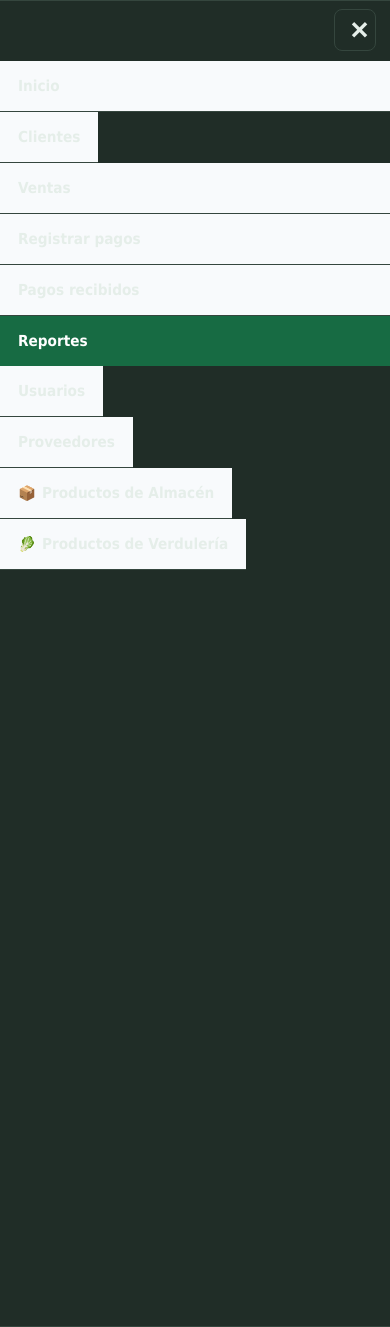
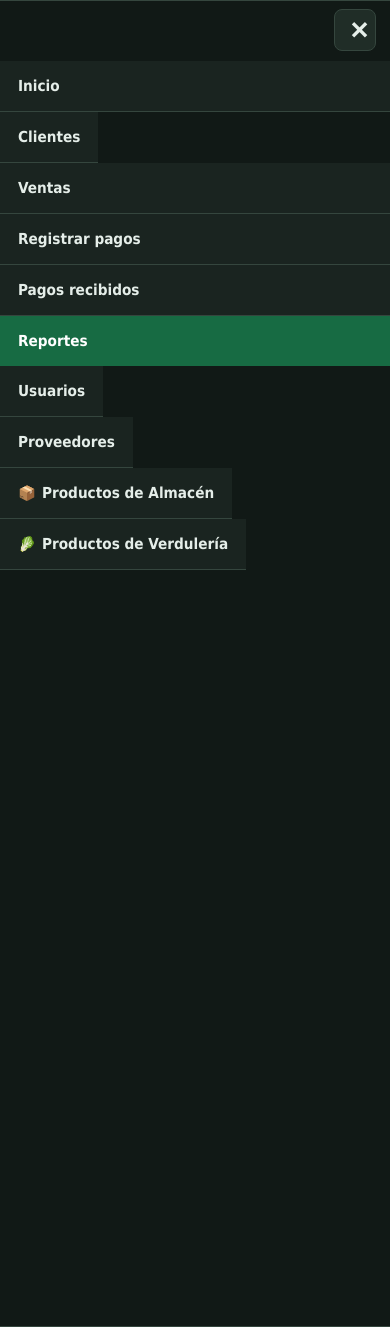
Before and after one commit to fernandochiappero-ui/ventasapp-flask, a Flask app: page /reportes in a window 390 px wide, after a click that opens the changed part. Run offline with Flask 3, Linux system fonts and the light colour scheme; the visitor is signed in with stand-in values (Sample User, id 1); data that the repository does not hold is empty; some libraries are stand-ins or nearby versions.

Commit message:
Corregir color

```diff
--- a/app.py
+++ b/app.py
@@ -1971,16 +1971,6 @@ def create_app():
             .all()
         )
         total_ventas = round(sum(v.monto for v in ventas), 2)
-        ventas_por_usuario = {}
-        for venta in ventas:
-            nombre_usuario = venta.usuario.username if venta.usuario else "Sistema"
-            fila = ventas_por_usuario.setdefault(
-                nombre_usuario, {"total": 0.0, "cantidad": 0}
-            )
-            fila["total"] += venta.monto
-            fila["cantidad"] += 1
-        for fila in ventas_por_usuario.values():
-            fila["total"] = round(fila["total"], 2)
         totales = totales_por_forma(ventas)
         total_cuenta = totales["cuenta_corriente"]
         total_tarjeta = totales["tarjeta_qr"]
@@ -2018,15 +2008,6 @@ def create_app():
             fila["total"] += movimiento.monto
             fila["cantidad"] += 1
 
-        # Ventas agrupadas por día (para un mini-resumen día a día)
-        ventas_por_dia = {}
-        for v in ventas:
-            ventas_por_dia.setdefault(v.fecha, []).append(v)
-        resumen_diario = [
-            {"fecha": f, "total": round(sum(v.monto for v in vs), 2), "cantidad": len(vs)}
-            for f, vs in sorted(ventas_por_dia.items())
-        ]
-
         # --- Reporte de deudas: movimientos de cuenta corriente en el rango ---
         movimientos = (
             MovimientoCC.query.filter(
@@ -2051,7 +2032,6 @@ def create_app():
             hasta=hasta,
             total_ventas=total_ventas,
             cantidad_ventas=len(ventas),
-            ventas_por_usuario=ventas_por_usuario,
             total_efectivo=efectivo_disponible,
             efectivo_ventas=efectivo_ventas,
             egresos_efectivo=egresos_efectivo,
@@ -2060,7 +2040,6 @@ def create_app():
             total_tarjeta=total_tarjeta,
             total_transferencia=total_transferencia,
             ventas=ventas,
-            resumen_diario=resumen_diario,
             cargos=cargos,
             pagos=pagos,
             deudores=deudores,
--- a/static/css/style.css
+++ b/static/css/style.css
@@ -1303,3 +1303,38 @@ table.reporte tbody tr:nth-child(even),
   :root { color-scheme: light; }
   html, body { background: #fff; color: #000; }
 }
+
+@media (max-width: 859px) {
+  nav.tabs,
+  nav.tabs.menu-abierto {
+    background: #111916;
+    color: #e5eee9;
+  }
+  nav.tabs > a,
+  nav.tabs > .menu-desplegable > .menu-boton,
+  nav.tabs .nav-usuario a,
+  nav.tabs .nav-usuario span {
+    background: #1a2420;
+    color: #e5eee9;
+    border-color: #35463e;
+  }
+  nav.tabs > a.activo,
+  nav.tabs > .menu-desplegable.activo > .menu-boton {
+    background: #176b43;
+    color: #fff;
+  }
+  nav.tabs .menu-desplegable .submenu {
+    background: #202d27;
+    border-color: #35463e;
+  }
+  nav.tabs .menu-desplegable .submenu a {
+    background: #202d27;
+    color: #d5e3dc;
+    border-color: #35463e;
+  }
+  nav.tabs .menu-desplegable .submenu a:hover,
+  nav.tabs .menu-desplegable .submenu a:focus {
+    background: #2c4036;
+    color: #fff;
+  }
+}
--- a/templates/base.html
+++ b/templates/base.html
@@ -10,7 +10,7 @@
      bien en un celular (y no como una web de escritorio achicada) #}
   <meta name="viewport" content="width=device-width, initial-scale=1">
   <title>{% block titulo %}VERDULERIA EL GAUCHITO{% endblock %}</title>
-  <link rel="stylesheet" href="{{ url_for('static', filename='css/style.css', v='17') }}">
+  <link rel="stylesheet" href="{{ url_for('static', filename='css/style.css', v='18') }}">
   <script src="{{ url_for('static', filename='js/app.js', v='19') }}" defer></script>
 </head>
 <body>
--- a/templates/reportes/index.html
+++ b/templates/reportes/index.html
@@ -43,45 +43,12 @@
 </div>
 
 <div class="tarjeta">
-  <h2>Cálculo de efectivo</h2>
-  <p>Ventas del período (${{ "%.2f"|format(total_ventas) }}) menos cuenta corriente (${{ "%.2f"|format(total_cuenta) }}), tarjeta/QR (${{ "%.2f"|format(total_tarjeta) }}), transferencias (${{ "%.2f"|format(total_transferencia) }}) y movimientos pagados en efectivo (${{ "%.2f"|format(egresos_efectivo) }}).</p>
-  <h3>Movimientos en efectivo por usuario</h3>
+  <h2>Retiros (Cobros)</h2>
   {% for usuario, datos in egresos_efectivo_por_usuario.items() %}
     <div class="renglon"><div class="principal">{{ usuario }} · {{ datos.cantidad }} movimientos</div><div class="monto cifra ladrillo">${{ "%.2f"|format(datos.total) }}</div></div>
   {% else %}
     <p class="vacio">No hay movimientos pagados en efectivo en este período.</p>
   {% endfor %}
-</div>
-
-<div class="tarjeta">
-  <h2>Ventas por usuario</h2>
-  {% for usuario, datos in ventas_por_usuario.items() %}
-    <div class="renglon"><div class="principal">{{ usuario }} · {{ datos.cantidad }} ventas</div><div class="monto cifra">${{ "%.2f"|format(datos.total) }}</div></div>
-  {% else %}
-    <p class="vacio">No hay ventas registradas en este período.</p>
-  {% endfor %}
-</div>
-
-<div class="tarjeta">
-  <h2>Ventas por día</h2>
-  {% if resumen_diario %}
-    <table class="reporte">
-      <thead>
-        <tr><th>Fecha</th><th class="num">Cant.</th><th class="num">Total</th></tr>
-      </thead>
-      <tbody>
-        {% for d in resumen_diario %}
-        <tr>
-          <td>{{ d.fecha.strftime('%d/%m/%Y') }}</td>
-          <td class="num">{{ d.cantidad }}</td>
-          <td class="num cifra">${{ "%.2f"|format(d.total) }}</td>
-        </tr>
-        {% endfor %}
-      </tbody>
-    </table>
-  {% else %}
-    <p class="vacio">No hubo ventas en este rango.</p>
-  {% endif %}
 </div>
 
 <div class="tarjeta">
```
